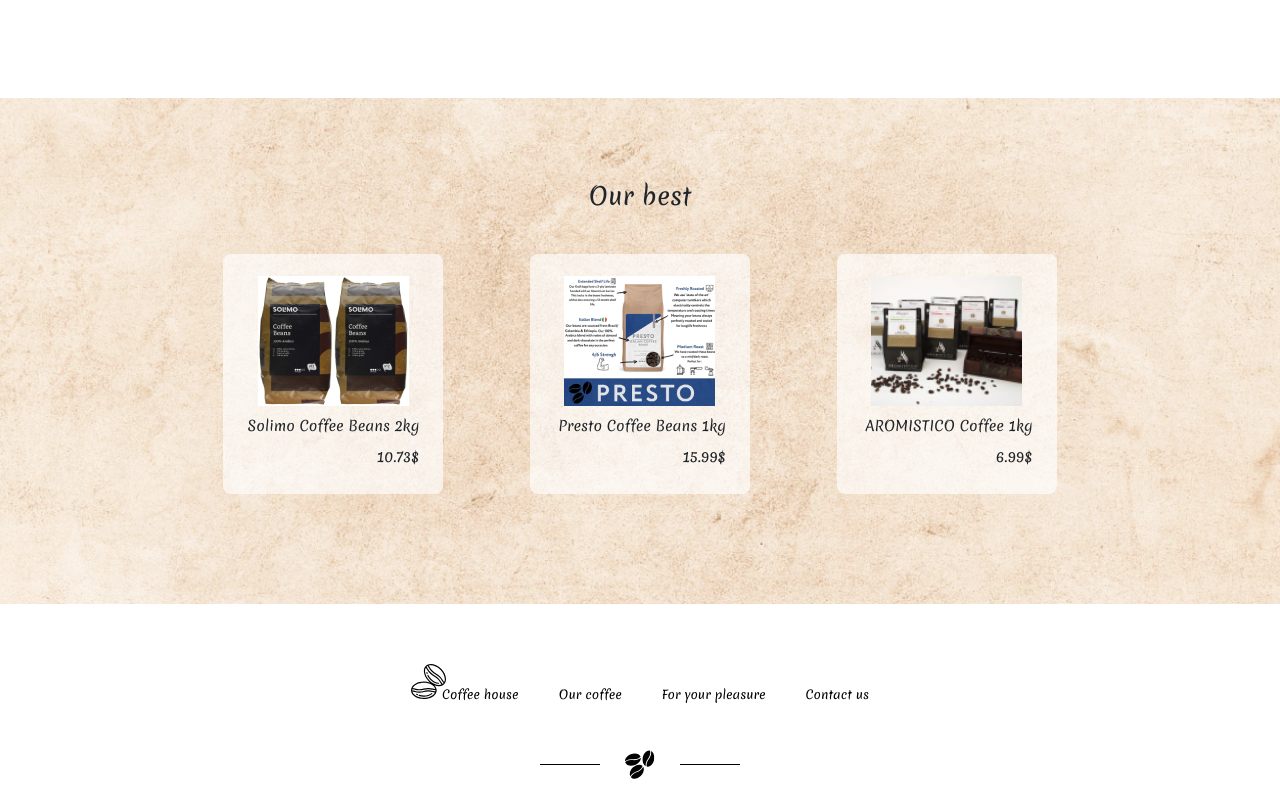
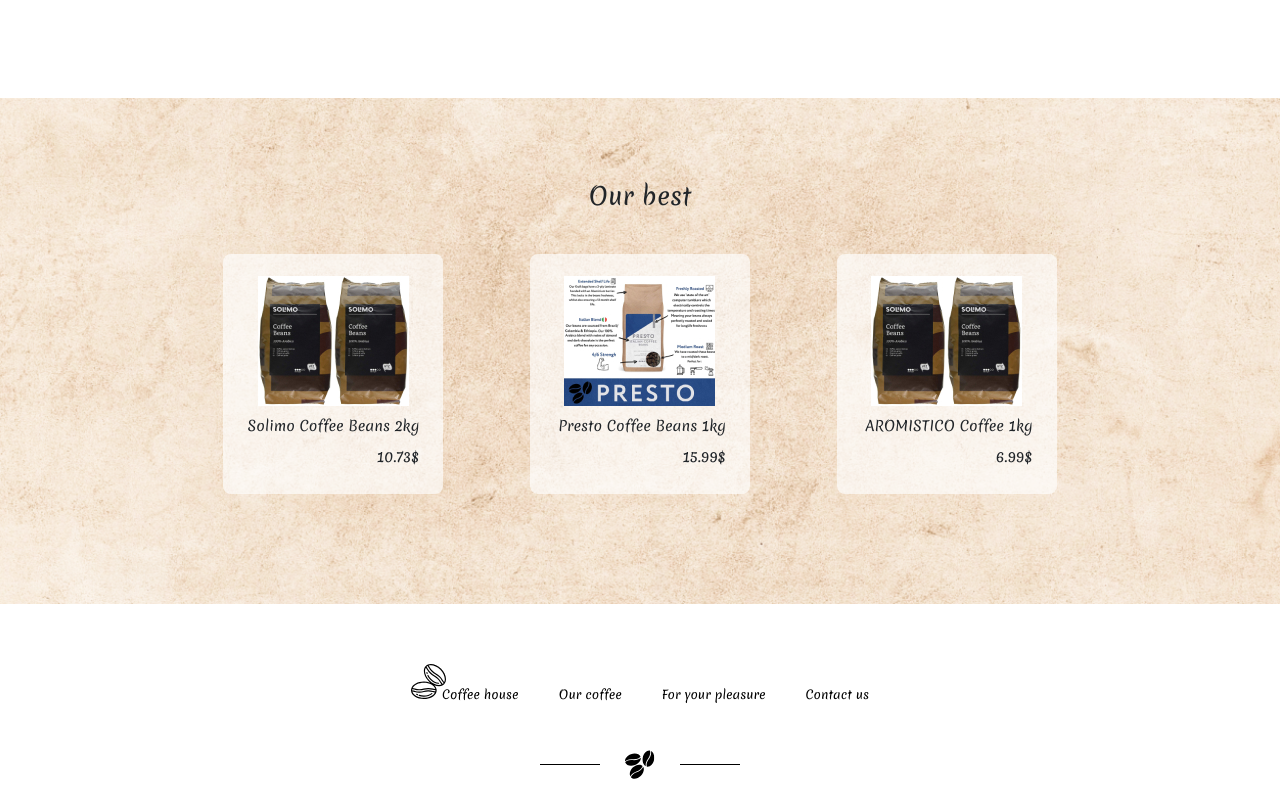
Before and after one commit to november4n/coffee-shop, a Vue app: page / in a window 1280 px wide. Shown: the part 1089-1889 px from the top of the page. Built offline with nearby package versions, Linux system fonts and the light colour scheme.

Commit message:
refactor: mocks are placed in a separate file

```diff
--- a/src/components/FooterComponent.vue
+++ b/src/components/FooterComponent.vue
@@ -6,11 +6,11 @@
           <ul class="footer d-flex flex-wrap">
             <nav-item
               classLink="footer__item"
-              :link="links.footer.link"
+              :link="links.main.link"
             >
               <img
-                :src="require(`@/assets/logo/${links.footer.icon}`)"
-                :alt="links.footer.icon"
+                :src="require(`@/assets/logo/Logo_black.svg`)"
+                :alt="links.main.alt"
               />
             </nav-item>
             <nav-item
@@ -34,35 +34,13 @@
 
 <script>
   import NavItem from '@/components/NavItem.vue';
+  import links from '@/mocks/links.js';
 
   export default {
     components: { NavItem },
     data() {
       return {
-        links: {
-          footer: {
-            id: 0,
-            link: "/",
-            icon: "Logo_black.svg",
-          },
-          other: [
-            {
-              id: 1,
-              link: "/our-coffee",
-              text: "Our coffee",
-            },
-            {
-              id: 2,
-              link: "/for-your-pleasure",
-              text: "For your pleasure",
-            },
-            {
-              id: 3,
-              link: "/contacts",
-              text: "Contact us",
-            },
-          ],
-        }
+        links,
       };
     },
   };
--- a/src/components/NavBarComponent.vue
+++ b/src/components/NavBarComponent.vue
@@ -5,14 +5,13 @@
     >
       <nav-item
         classLink="header__item"
-        :link="links.header.link"
+        :link="links.main.link"
       >
         <img
-          :src="require(`@/assets/logo/${links.header.icon}`)"
-          :alt="links.header.icon"
+          :src="require(`@/assets/logo/Logo.svg`)"
+          :alt="links.main.alt"
         />
       </nav-item>
-
       <nav-item
         v-for="link in links.other"
         :key="link.id"
@@ -20,43 +19,20 @@
         :link="link.link"
         :text="link.text"
       />
-
     </ul>
   </header>
 </template>
 
 <script>
   import NavItem from '@/components/NavItem.vue';
+  import links from '@/mocks/links.js';
 
   export default {
     components: { NavItem },
     data() {
       return {
-        links: {
-          header: {
-            id: 0,
-            link: "/",
-            icon: "Logo.svg",
-          },
-          other: [
-            {
-              id: 1,
-              text: "Our coffee",
-              link: "/our-coffee",
-            },
-            {
-              id: 2,
-              text: "For your pleasure",
-              link: "/for-your-pleasure",
-            },
-            {
-              id: 3,
-              text: "Contact us",
-              link: "/contacts",
-            },
-          ],
-        }
-      };
-    },
+        links,
+      }
+    }
   };
 </script>
--- /dev/null
+++ b/src/mocks/createGoods.js
@@ -0,0 +1,13 @@
+import { v4 as uuidv4 } from 'uuid';
+
+function createGoods(title, price, img = 'coffee-3.jpg') {
+  return {
+    id: uuidv4(),
+    title,
+    country: 'Brazil',
+    price,
+    img,
+  }
+}
+
+export default createGoods;
--- /dev/null
+++ b/src/mocks/links.js
@@ -0,0 +1,26 @@
+const links = {
+  main: {
+    id: 0,
+    link: "/",
+    alt: "Logo",
+  },
+  other: [
+    {
+      id: 1,
+      text: "Our coffee",
+      link: "/our-coffee",
+    },
+    {
+      id: 2,
+      text: "For your pleasure",
+      link: "/for-your-pleasure",
+    },
+    {
+      id: 3,
+      text: "Contact us",
+      link: "/contacts",
+    },
+  ],
+}
+
+export default links;
--- a/src/views/ForYourPleasureView.vue
+++ b/src/views/ForYourPleasureView.vue
@@ -69,7 +69,7 @@
   import ProductCard from '@/components/ProductCard.vue';
   import TitleComponent from '@/components/TitleComponent.vue';
 
-  import { v4 as uuidv4 } from 'uuid';
+  import createGoods from '@/mocks/createGoods.js';
 
   export default {
     components: { NavBarComponent, ProductCard, TitleComponent },
@@ -77,48 +77,12 @@
       return {
         title: 'For your pleasure',
         goods: [
-          {
-            id: uuidv4(),
-            img: 'coffee-3.jpg',
-            title: 'Solimo Coffee Beans 2kg',
-            country: 'Brazil',
-            price: 10.73
-          },
-          {
-            id: uuidv4(),
-            img: 'coffee-3.jpg',
-            title: 'Presto Coffee Beans 1kg',
-            country: 'Brazil',
-            price: 15.99
-          },
-          {
-            id: uuidv4(),
-            img: 'coffee-3.jpg',
-            title: 'AROMISTICO Coffee 1kg',
-            country: 'Brazil',
-            price: 6.99
-          },
-          {
-            id: uuidv4(),
-            img: 'coffee-3.jpg',
-            title: 'Solid Coffee Beans 2kg',
-            country: 'Brazil',
-            price: 8.73
-          },
-          {
-            id: uuidv4(),
-            img: 'coffee-3.jpg',
-            title: 'Movep Coffee Beans 1kg',
-            country: 'Brazil',
-            price: 9.99
-          },
-          {
-            id: uuidv4(),
-            img: 'coffee-3.jpg',
-            title: 'Lava Coffee 1kg',
-            country: 'Brazil',
-            price: 5.99
-          },
+          createGoods('Solimo Coffee Beans 2kg', 10.73),
+          createGoods('Presto Coffee Beans 1kg', 15.99),
+          createGoods('AROMISTICO Coffee 1kg', 6.99),
+          createGoods('Solid Coffee Beans 2kg', 8.73),
+          createGoods('Movep Coffee Beans 1kg', 9.99),
+          createGoods('Lava Coffee 1kg', 5.99),
         ]
       }
     }
--- a/src/views/HeroView.vue
+++ b/src/views/HeroView.vue
@@ -91,6 +91,7 @@
 import { scrollIntoView } from "seamless-scroll-polyfill";
 
 import { v4 as uuidv4 } from 'uuid';
+import createGoods from '@/mocks/createGoods.js';
 
 export default {
   components: { NavBarComponent, ProductCard, TitleComponent },
@@ -98,29 +99,31 @@
     return {
       title: 'Everything You Love About Coffee',
       bestsellers: [
-        {
-          id: uuidv4(),
-          img: 'coffee-1.jpg',
-          title: 'Solimo Coffee Beans 2kg',
-          price: 10.73
-        },
-        {
-          id: uuidv4(),
-          img: 'coffee-2.jpg',
-          title: 'Presto Coffee Beans 1kg',
-          price: 15.99
-        },
-        {
-          id: uuidv4(),
-          img: 'coffee-3.jpg',
-          title: 'AROMISTICO Coffee 1kg',
-          price: 6.99
-        },
+          createGoods('Solimo Coffee Beans 2kg', 10.73, 'coffee-1.jpg'),
+          createGoods('Presto Coffee Beans 1kg', 15.99, 'coffee-2.jpg'),
+          createGoods('AROMISTICO Coffee 1kg', 6.99, 'coffee-1.jpg'),
+        // {
+        //   id: uuidv4(),
+        //   img: 'coffee-1.jpg',
+        //   title: 'Solimo Coffee Beans 2kg',
+        //   price: 10.73
+        // },
+        // {
+        //   id: uuidv4(),
+        //   img: 'coffee-2.jpg',
+        //   title: 'Presto Coffee Beans 1kg',
+        //   price: 15.99
+        // },
+        // {
+        //   id: uuidv4(),
+        //   img: 'coffee-3.jpg',
+        //   title: 'AROMISTICO Coffee 1kg',
+        //   price: 6.99
+        // },
       ]
     }
   },
   methods: {
-
     smoothScroll() {
       scrollIntoView(this.$refs.ourBest, {
         behavior: "smooth",
--- a/src/views/OurCoffeeView.vue
+++ b/src/views/OurCoffeeView.vue
@@ -66,7 +66,7 @@
           <div class="col-lg-10 offset-lg-1">
             <div class="shop__wrapper">
               <product-card
-                v-for="card in coffee"
+                v-for="card in goods"
                 :key="card.id"
                 :title="card.title"
                 :price="card.price"
@@ -86,56 +86,20 @@
   import ProductCard from "@/components/ProductCard.vue";
   import TitleComponent from '@/components/TitleComponent.vue';
 
-  import { v4 as uuidv4 } from 'uuid';
+  import createGoods from '@/mocks/createGoods.js';
 
   export default {
     components: { NavBarComponent, ProductCard, TitleComponent },
     data() {
       return {
         title: 'Our Coffee',
-        coffee: [
-          {
-            id: uuidv4(),
-            img: 'coffee-3.jpg',
-            title: 'Solimo Coffee Beans 2kg',
-            country: 'Brazil',
-            price: 10.73
-          },
-          {
-            id: uuidv4(),
-            img: 'coffee-3.jpg',
-            title: 'Presto Coffee Beans 1kg',
-            country: 'Brazil',
-            price: 15.99
-          },
-          {
-            id: uuidv4(),
-            img: 'coffee-3.jpg',
-            title: 'AROMISTICO Coffee 1kg',
-            country: 'Brazil',
-            price: '6.99'
-          },
-          {
-            id: uuidv4(),
-            img: 'coffee-3.jpg',
-            title: 'Solid Coffee Beans 2kg',
-            country: 'Brazil',
-            price: 8.73
-          },
-          {
-            id: uuidv4(),
-            img: 'coffee-3.jpg',
-            title: 'Movep Coffee Beans 1kg',
-            country: 'Brazil',
-            price: 9.99
-          },
-          {
-            id: uuidv4(),
-            img: 'coffee-3.jpg',
-            title: 'Lava Coffee 1kg',
-            country: 'Brazil',
-            price: 5.99
-          },
+        goods: [
+          createGoods('Solimo Coffee Beans 2kg', 10.73),
+          createGoods('Presto Coffee Beans 1kg', 15.99),
+          createGoods('AROMISTICO Coffee 1kg', 6.99),
+          createGoods('Solid Coffee Beans 2kg', 8.73),
+          createGoods('Movep Coffee Beans 1kg', 9.99),
+          createGoods('Lava Coffee 1kg', 5.99),
         ]
       }
     }
```
